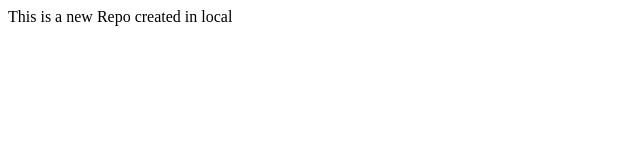
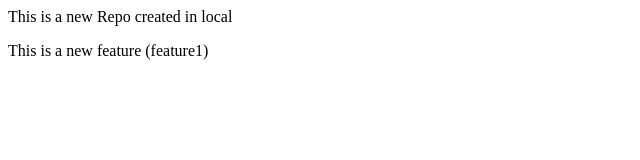
Before and after one commit to Harshit-the-coader/localrepo, a plain HTML site: page Index.html in a window 1280 px wide. Shown: the whole page, without its empty margins (0-640 px from the left). Drawn offline with Linux system fonts and the light colour scheme.

Commit message:
Add new feature

```diff
--- a/Index.html
+++ b/Index.html
@@ -1 +1,2 @@
 <p>This is a new Repo created in local</p>
+<p>This is a new feature (feature1)</p>
```
